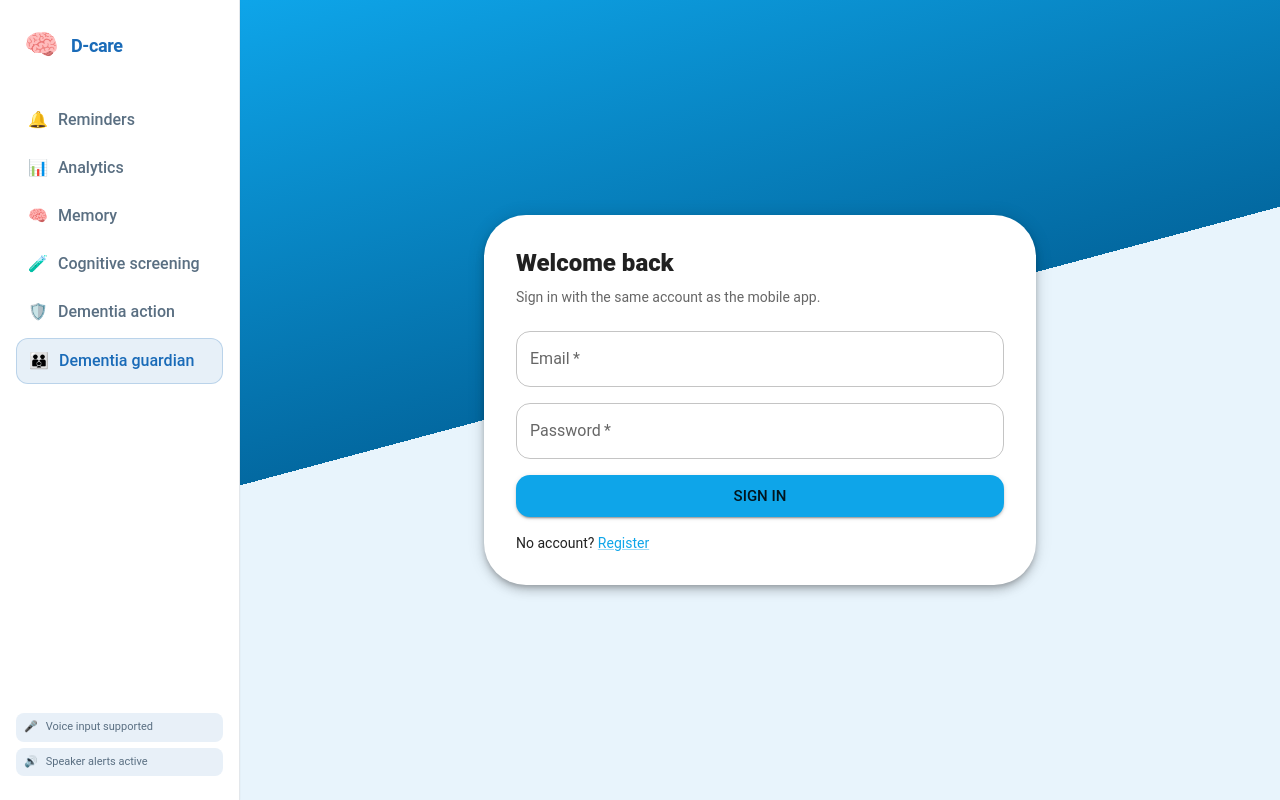
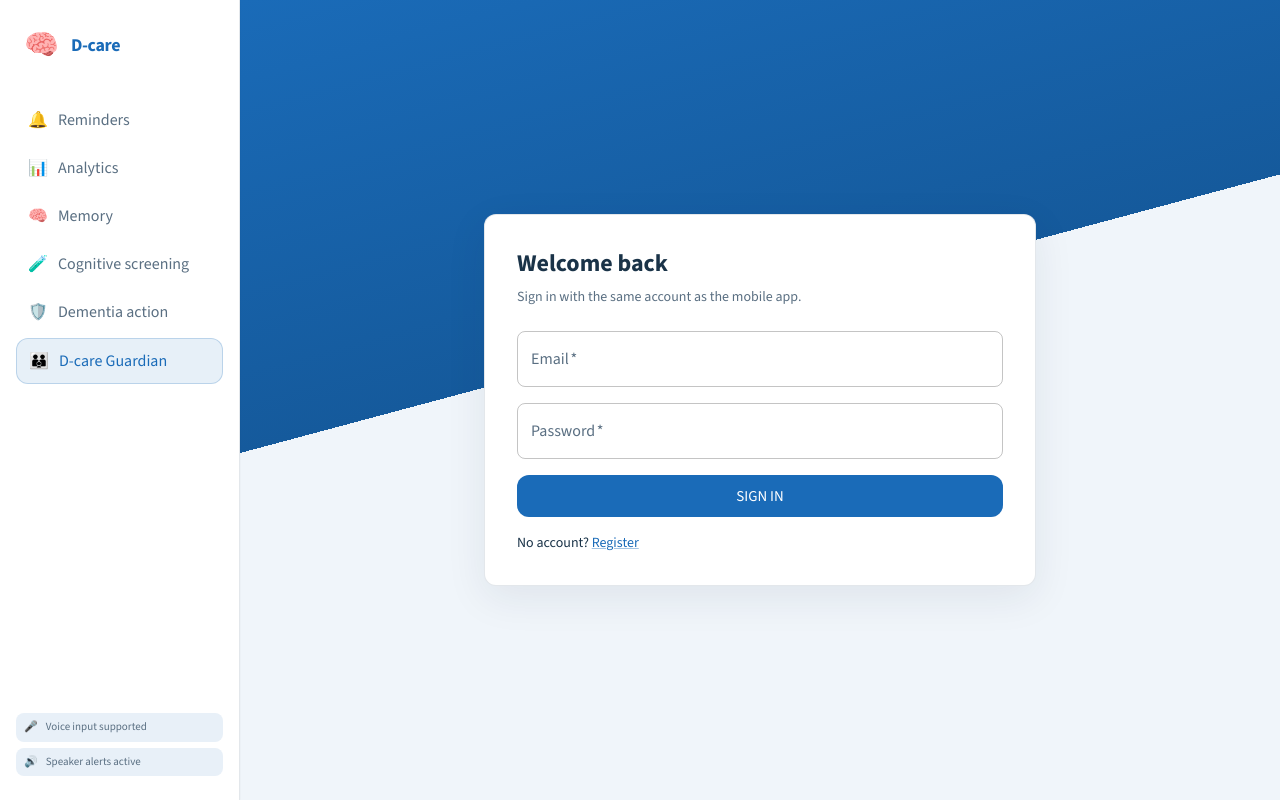
Before and after one commit to binuri2018/D-care-final, a React (Create React App) app in the folder web/: page /dg/login in a window 1280 px wide. Built offline with nearby package versions, Linux system fonts and the light colour scheme; no server answers; the database is empty.

Commit message:
guardian frontend update

```diff
--- a/web/src/App.js
+++ b/web/src/App.js
@@ -83,7 +83,7 @@ function Layout({
               `nav-link ${isActive || guardianActive ? "active" : ""}`
             }
           >
-            <span>👪</span> Dementia guardian
+            <span>👪</span> D-care Guardian
           </NavLink>
         </div>
 
--- a/web/src/guardian/components/DemoPhoneFrame.tsx
+++ b/web/src/guardian/components/DemoPhoneFrame.tsx
@@ -1,5 +1,6 @@
 import { Box } from '@mui/material';
 import type { ReactNode } from 'react';
+import { dcColors } from '../theme.ts';
 
 /** Fixed “device” size (CSS px) — same on every route when ?demo=1 */
 export const DEMO_PHONE_WIDTH = 300;
@@ -12,7 +13,7 @@ export function DemoPhoneFrame({ children }: { children: ReactNode }) {
       sx={{
         minHeight: '100vh',
         width: '100%',
-        bgcolor: '#141414',
+        bgcolor: dcColors.bg,
         boxSizing: 'border-box',
         py: { xs: 2, sm: 3 },
         px: { xs: 1, sm: 2 },
--- a/web/src/guardian/layouts/GuardianShell.tsx
+++ b/web/src/guardian/layouts/GuardianShell.tsx
@@ -95,13 +95,7 @@ export function GuardianShell() {
               component={NavLink}
               to={item.to}
               end={item.end}
-              sx={{
-                '&.active': {
-                  bgcolor: 'primary.main',
-                  color: 'primary.contrastText',
-                  '& .MuiListItemIcon-root': { color: 'inherit' },
-                },
-              }}
+              sx={{ borderRadius: 1.5 }}
             >
               <ListItemIcon sx={{ minWidth: 40 }}>
                 <item.icon fontSize="small" />
@@ -146,8 +140,8 @@ export function GuardianShell() {
           }}
         >
           <Toolbar variant="dense" disableGutters sx={{ px: 1.5, gap: 0.5 }}>
-            <Typography variant="h6" sx={{ flexGrow: 1, fontWeight: 700, fontSize: '1rem', ml: 0.5 }}>
-              Dementia Guardian
+            <Typography variant="h6" sx={{ flexGrow: 1, fontWeight: 700, fontSize: '1rem', ml: 0.5, color: 'primary.main' }}>
+              D-care · Guardian
             </Typography>
             <IconButton color="inherit" size="small" onClick={(e) => setMoreAnchor(e.currentTarget)} aria-label="More actions">
               <MoreVertIcon />
@@ -209,7 +203,7 @@ export function GuardianShell() {
           <Outlet />
         </Box>
 
-        <Paper square elevation={8} sx={{ flexShrink: 0, width: '100%', maxWidth: '100%', boxSizing: 'border-box' }}>
+        <Paper square elevation={0} sx={{ flexShrink: 0, width: '100%', maxWidth: '100%', boxSizing: 'border-box' }}>
           <BottomNavigation
             showLabels
             value={mobileNavValue}
@@ -238,8 +232,8 @@ export function GuardianShell() {
     <Box sx={{ display: 'flex', minHeight: '100vh', bgcolor: 'background.default', width: '100%', overflowX: 'hidden' }}>
       <AppBar position="fixed" sx={{ zIndex: (t) => t.zIndex.drawer + 1, width: '100%', maxWidth: '100%', boxSizing: 'border-box' }}>
         <Toolbar>
-          <Typography variant="h6" sx={{ flexGrow: 1, fontWeight: 700 }}>
-            Dementia Guardian
+          <Typography variant="h6" sx={{ flexGrow: 1, fontWeight: 700, color: 'primary.main' }}>
+            D-care · Guardian
           </Typography>
           <IconButton
             color="inherit"
--- a/web/src/guardian/pages/LoginPage.tsx
+++ b/web/src/guardian/pages/LoginPage.tsx
@@ -15,6 +15,7 @@ import { getErrorMessage } from '../api/session.ts';
 import { useAuth } from '../context/AuthContext.tsx';
 import { useDemoPhoneLayout } from '../context/DemoLayoutContext.tsx';
 import { GUARDIAN_BASE } from '../paths.ts';
+import { dcColors } from '../theme.ts';
 
 export function LoginPage() {
   const { login, loading } = useAuth();
@@ -46,13 +47,13 @@ export function LoginPage() {
         display: 'flex',
         alignItems: 'center',
         justifyContent: 'center',
-        background: 'linear-gradient(165deg, #0EA5E9 0%, #0369A1 45%, #E8F4FC 45%)',
+        background: `linear-gradient(165deg, ${dcColors.accent} 0%, ${dcColors.accentHover} 42%, ${dcColors.bg} 42%)`,
         p: 2,
         overflow: demoPhone ? 'auto' : undefined,
       }}
     >
       <Container maxWidth="sm">
-        <Paper elevation={6} sx={{ p: { xs: 3, sm: 4 }, borderRadius: 3 }}>
+        <Paper elevation={0} sx={{ p: { xs: 3, sm: 4 }, borderRadius: '12px', border: `1px solid ${dcColors.border}`, boxShadow: '0 12px 40px rgba(26, 43, 66, 0.08)' }}>
           <Typography variant="h5" gutterBottom fontWeight={800}>
             Welcome back
           </Typography>
--- a/web/src/guardian/pages/RegisterPage.tsx
+++ b/web/src/guardian/pages/RegisterPage.tsx
@@ -19,6 +19,7 @@ import { getErrorMessage } from '../api/session.ts';
 import { useAuth } from '../context/AuthContext.tsx';
 import { useDemoPhoneLayout } from '../context/DemoLayoutContext.tsx';
 import { GUARDIAN_BASE } from '../paths.ts';
+import { dcColors } from '../theme.ts';
 
 export function RegisterPage() {
   const { register, loading } = useAuth();
@@ -52,13 +53,13 @@ export function RegisterPage() {
         display: 'flex',
         alignItems: 'center',
         justifyContent: 'center',
-        background: 'linear-gradient(165deg, #14B8A6 0%, #0F766E 45%, #E8F4FC 45%)',
+        background: `linear-gradient(165deg, ${dcColors.accent2} 0%, ${dcColors.accent2Dark} 42%, ${dcColors.bg} 42%)`,
         p: 2,
         overflow: demoPhone ? 'auto' : undefined,
       }}
     >
       <Container maxWidth="sm">
-        <Paper elevation={6} sx={{ p: { xs: 3, sm: 4 }, borderRadius: 3 }}>
+        <Paper elevation={0} sx={{ p: { xs: 3, sm: 4 }, borderRadius: '12px', border: `1px solid ${dcColors.border}`, boxShadow: '0 12px 40px rgba(26, 43, 66, 0.08)' }}>
           <Typography variant="h5" gutterBottom fontWeight={800}>
             Create account
           </Typography>
--- a/web/src/guardian/pages/guardian/DashboardPage.tsx
+++ b/web/src/guardian/pages/guardian/DashboardPage.tsx
@@ -234,7 +234,7 @@ export function DashboardPage() {
                 <XAxis dataKey="name" hide />
                 <YAxis domain={[0, 1]} width={36} />
                 <Tooltip />
-                <Line type="monotone" dataKey="p" stroke="#0EA5E9" strokeWidth={2} dot={false} />
+                <Line type="monotone" dataKey="p" stroke="#1a6bb8" strokeWidth={2} dot={false} />
               </LineChart>
             </ResponsiveContainer>
           </Box>
--- a/web/src/guardian/theme.ts
+++ b/web/src/guardian/theme.ts
@@ -1,22 +1,130 @@
-import { createTheme } from '@mui/material/styles';
+import { alpha, createTheme } from '@mui/material/styles';
+
+/** Aligns Guardian MUI with main D-care shell (`App.css` :root). */
+export const dcColors = {
+  bg: '#f0f5fa',
+  surface: '#ffffff',
+  surface2: '#e8f0f8',
+  border: 'rgba(26, 58, 95, 0.12)',
+  accent: '#1a6bb8',
+  accentHover: '#155a9c',
+  accentSoft: 'rgba(26, 107, 184, 0.1)',
+  accent2: '#2d7d8a',
+  accent2Dark: '#1e5a63',
+  accent3: '#9a7b2c',
+  danger: '#b54a4a',
+  text: '#1a3348',
+  text2: '#5a6f82',
+  shadowSm: '0 1px 2px rgba(26, 43, 66, 0.05)',
+} as const;
 
 export const appTheme = createTheme({
   palette: {
     mode: 'light',
-    primary: { main: '#0EA5E9', dark: '#0369A1' },
-    secondary: { main: '#14B8A6' },
-    error: { main: '#EF4444' },
-    warning: { main: '#F59E0B' },
-    success: { main: '#22C55E' },
-    background: {
-      default: '#E8F4FC',
-      paper: '#FFFFFF',
+    primary: {
+      main: dcColors.accent,
+      dark: dcColors.accentHover,
+      light: '#3d8cc9',
+      contrastText: '#ffffff',
     },
+    secondary: {
+      main: dcColors.accent2,
+      dark: dcColors.accent2Dark,
+      light: '#4a9bab',
+      contrastText: '#ffffff',
+    },
+    error: { main: dcColors.danger, dark: '#943f3f' },
+    warning: { main: '#b8922e', dark: '#8a6d22' },
+    success: { main: '#2a7a5c', dark: '#1f5c45' },
+    text: { primary: dcColors.text, secondary: dcColors.text2 },
+    background: { default: dcColors.bg, paper: dcColors.surface },
+    divider: dcColors.border,
   },
   typography: {
-    fontFamily: '"DM Sans", "Roboto", "Helvetica", "Arial", sans-serif',
+    fontFamily:
+      '"Source Sans 3", -apple-system, BlinkMacSystemFont, "Segoe UI", "Roboto", "Helvetica", "Arial", sans-serif',
     h5: { fontWeight: 700 },
     h6: { fontWeight: 700 },
   },
-  shape: { borderRadius: 14 },
+  shape: { borderRadius: 12 },
+  components: {
+    MuiCssBaseline: {
+      styleOverrides: {
+        body: {
+          fontFamily:
+            '"Source Sans 3", -apple-system, BlinkMacSystemFont, "Segoe UI", "Roboto", "Helvetica", "Arial", sans-serif',
+        },
+      },
+    },
+    MuiAppBar: {
+      defaultProps: { elevation: 0, color: 'inherit' },
+      styleOverrides: {
+        root: {
+          backgroundColor: dcColors.surface,
+          color: dcColors.text,
+          backgroundImage: 'none',
+          boxShadow: dcColors.shadowSm,
+          borderBottom: `1px solid ${dcColors.border}`,
+        },
+      },
+    },
+    MuiDrawer: {
+      styleOverrides: {
+        paper: {
+          backgroundColor: dcColors.surface,
+          borderRight: `1px solid ${dcColors.border}`,
+          boxShadow: dcColors.shadowSm,
+        },
+      },
+    },
+    MuiPaper: {
+      styleOverrides: {
+        root: { backgroundImage: 'none' },
+      },
+    },
+    MuiButton: {
+      styleOverrides: {
+        containedPrimary: {
+          boxShadow: 'none',
+          '&:hover': { boxShadow: 'none', backgroundColor: dcColors.accentHover },
+        },
+      },
+    },
+    MuiOutlinedInput: {
+      styleOverrides: {
+        root: { borderRadius: 8 },
+      },
+    },
+    MuiBottomNavigation: {
+      styleOverrides: {
+        root: {
+          backgroundColor: dcColors.surface,
+          borderTop: `1px solid ${dcColors.border}`,
+          boxShadow: '0 -4px 20px rgba(26, 43, 66, 0.06)',
+        },
+      },
+    },
+    MuiBottomNavigationAction: {
+      styleOverrides: {
+        root: ({ theme }) => ({
+          color: theme.palette.text.secondary,
+          '&.Mui-selected': {
+            color: theme.palette.primary.main,
+          },
+        }),
+      },
+    },
+    MuiListItemButton: {
+      styleOverrides: {
+        root: ({ theme }) => ({
+          '&.active': {
+            backgroundColor: alpha(theme.palette.primary.main, 0.1),
+            color: theme.palette.primary.main,
+            border: `1px solid ${alpha(theme.palette.primary.main, 0.22)}`,
+            '& .MuiListItemIcon-root': { color: 'inherit' },
+          },
+        }),
+      },
+    },
+  },
 });
```
